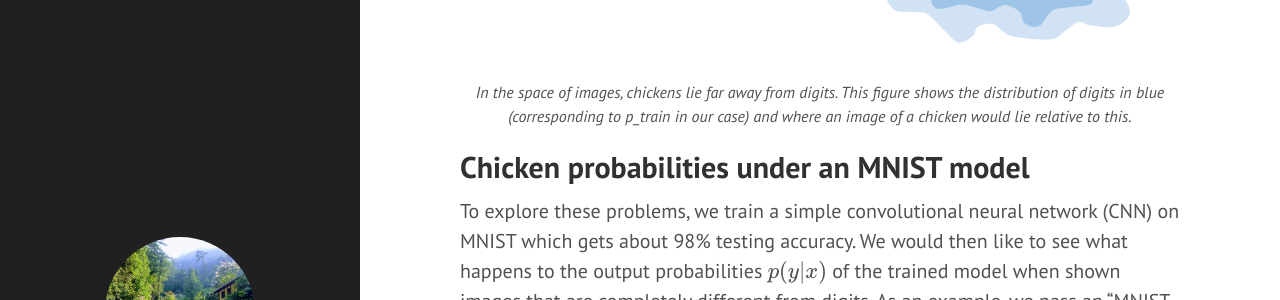
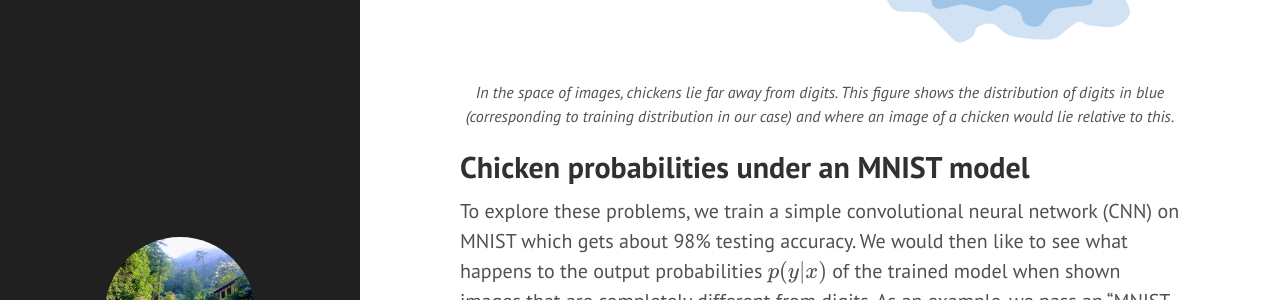
Before and after one commit to EmilienDupont/emiliendupont.github.io, a Jekyll site: the page built from _posts/2018-03-14-mnist-chicken.md, in a window 1280 px wide and 900 px high, scrolled down 1028 px. Shown: the part 178-478 px from the top of the window. Built offline with Jekyll 4.4.1, drawn with Linux system fonts in a browser that asks for light colours; nearby versions of some CDN libraries; formulas are drawn with MathJax 3; comment, search, counter and statistics services are not loaded; some of the changed text lies outside the part shown.

Commit message:
:bug: style fixes

```diff
--- a/_posts/2018-03-14-mnist-chicken.md
+++ b/_posts/2018-03-14-mnist-chicken.md
@@ -19,7 +19,7 @@
 When doing classification we are often interested in building a discriminative model $$ p(y \vert x) $$, i.e. a model of the probability of a certain label $$ y $$ (e.g. digit type) given a datapoint $$ x $$ (e.g. an image of a digit). If we use data drawn from a distribution $$ p_{\text{train}}(x) $$ to train a discriminative model $$ p(y \vert x) $$, how will the trained model behave when we input an $$ x $$ that is very far from $$ p_{\text{train}}(x) $$? For example, if we train a model to predict digit type from an image of a digit, what happens when we put a picture of a chicken through this model?
 
 <img src="{{ site.url }}/imgs/mnist-chicken/digits-chicken-prob-map.png" style="align:center; margin: 0 auto; width:100%;">
-<p style="text-align: center; font-style: italic; font-size: 80%;">In the space of images, chickens lie far away from digits. This figure shows the distribution of digits in blue (corresponding to p_train in our case) and where an image of a chicken would lie relative to this.</p>
+<p style="text-align: center; font-style: italic; font-size: 80%;">In the space of images, chickens lie far away from digits. This figure shows the distribution of digits in blue (corresponding to training distribution in our case) and where an image of a chicken would lie relative to this.</p>
 
 ## Chicken probabilities under an MNIST model
 
@@ -28,9 +28,9 @@
 <img src="{{ site.url }}/imgs/mnist-chicken/mnistify-chicken.png" style="align:center; margin: 0 auto; width:100%;">
 <p style="text-align: center; font-style: italic; font-size: 80%;">An MNIST-ified chicken. The CNN takes in 32 by 32 grayscale images, so we transform the image of the chicken to match this.</p>
 
-Ideally, the outputs $$ p(y \vert x) $$ would be approximately uniform, i.e. the probability of every class would be about 10%. This would mean that the CNN has little confidence that the chicken belongs to any of the 10 classes. However, for the above picture of a chicken, the probability of the label 5 is *99.9%*.
+Ideally, the outputs $$ p(y \vert x) $$ would be approximately uniform, i.e. the probability of every class would be about 10%. This would mean that the CNN has little confidence that the chicken belongs to any of the 10 classes. However, for the above picture of a chicken, the probability of the label 5 is **99.9%**.
 
-<img src="{{ site.url }}/imgs/mnist-chicken/expected-vs-actual-softmax.png" style="align:center; margin: 0 auto; width:50%;">
+<img src="{{ site.url }}/imgs/mnist-chicken/expected-vs-actual-softmax.png" style="align:center; margin: 0 auto; width:60%;">
 <p style="text-align: center; font-style: italic; font-size: 80%;">Histograms of expected vs actual softmax class probabilities for an image of a chicken on an MNIST model.</p>
 
 The model is extremely confident that this chicken is the digit 5 even though, to a human, it clearly isn’t. Even worse, it is much more confident that this chicken is a 5 than many other digits that are actually a 5.
@@ -71,8 +71,11 @@
 One way to solve this problem is to not only model $$ p(y \vert x) $$ but to also model $$ p_{\text{train}}(x) $$. If we can model $$ p_{\text{train}}(x) $$ and we get a new sample $$ x_{\text{test}} $$, we can first check whether this sample is probable under $$ p_{\text{train}}(x) $$. If it is, we have seen something similar before so we should go ahead and predict $$ p(y \vert x) $$, otherwise we can reject this sample.
 
 If $$ p_{\text{train}}(x_{\text{test}}) < 0.1 $$:
+
 &nbsp;&nbsp;&nbsp;&nbsp;Return no prediction
+
 Else:
+
 &nbsp;&nbsp;&nbsp;&nbsp;Return $$ p(y|x_{\text{test}}) $$
 
 <p style="text-align: center; font-style: italic; font-size: 80%;">Simple algorithm for returning meaningful predictions.</p>
```
Also changed, not shown: other parts of _posts/2018-03-14-mnist-chicken.md (+5 -5 lines).
